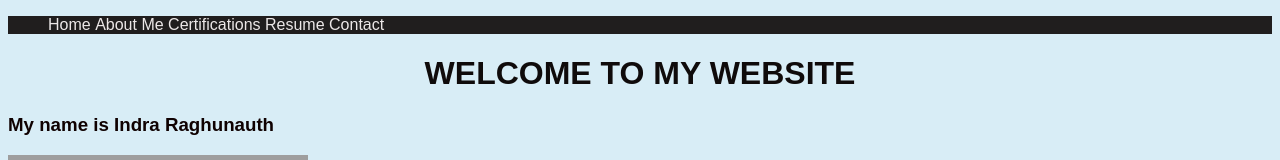
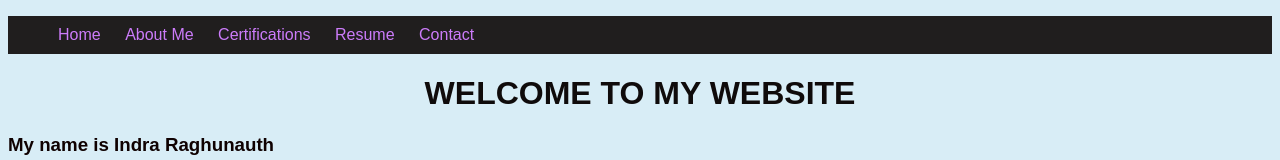
Before and after one commit to mmaniram/1sthtml, a plain HTML site: page index.html in a window 1280 px wide. Shown: the top 160 px of the page. Drawn offline with Linux system fonts and the light colour scheme; grey boxes are pictures that could not be loaded; a web font is replaced by a local one.

Commit message:
adding pseudo

```diff
--- a/style.css
+++ b/style.css
@@ -9,27 +9,37 @@ h1{
   text-align: center;
 }
 
-
 h2,h3,h4 {
     color:rgb(15, 1, 1);
     font-family: "IBM Plex Sans", sans-serif;
 }
 nav {
-    li {
-        display: inline-block;
-      }
-}
-nav {
     font-family: "IBM Plex Sans", sans-serif;
     background: rgb(32, 30, 30);
-  }
+    position: sticky;
+    Top: 0;
+   }
+
+
   li {
     display: inline-block;
-    padding: rem; /* not such a good idea */
+    padding: 10px;
 
   }
   a {
-    color: rgba(249, 244, 244, 0.941);
+    color: rgba(246, 242, 242, 0.941);
     text-decoration: none;
 
   }
+  a:hover {
+    color: #287ee0;
+  }
+  a:active {
+    color: #ec93c1;
+  }
+  a:visited {
+    color: #3bed3bb4;
+  }
+  a:link {
+    color: #cc7cfa;
+  }
```
